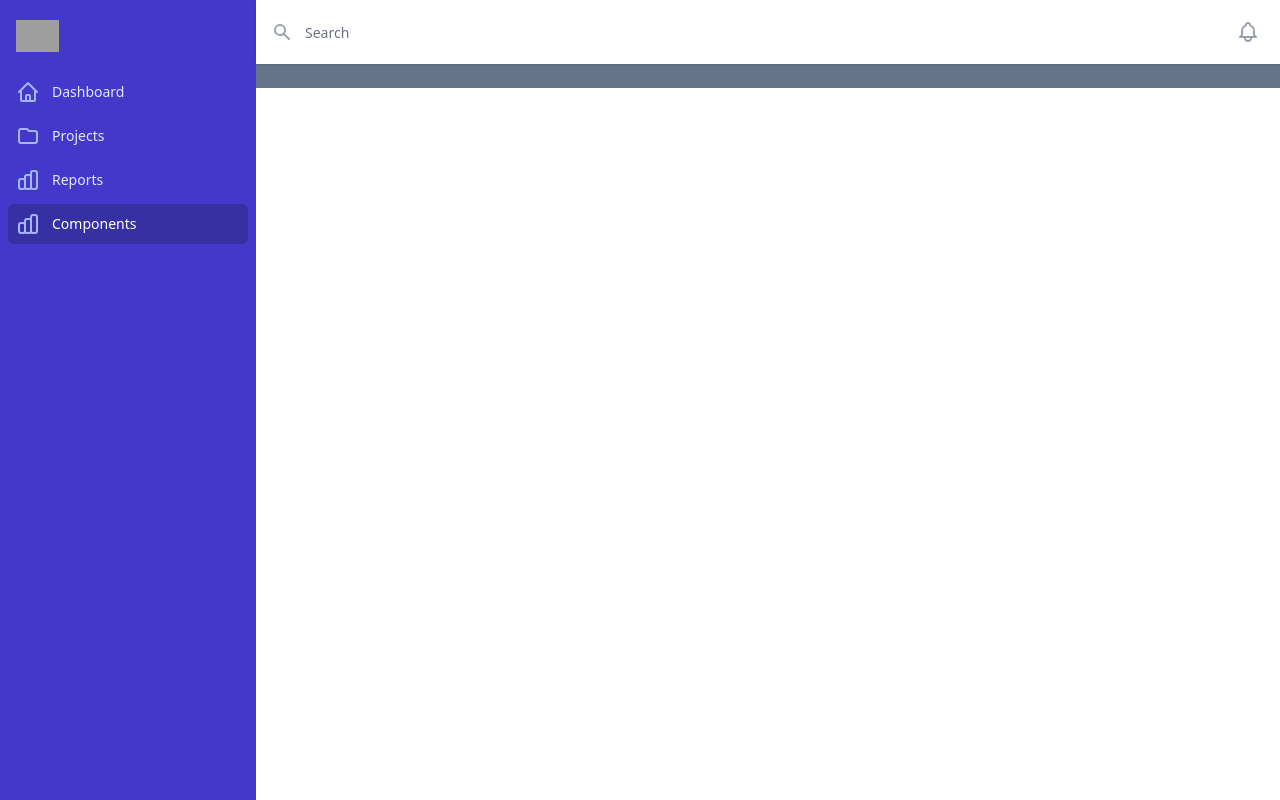
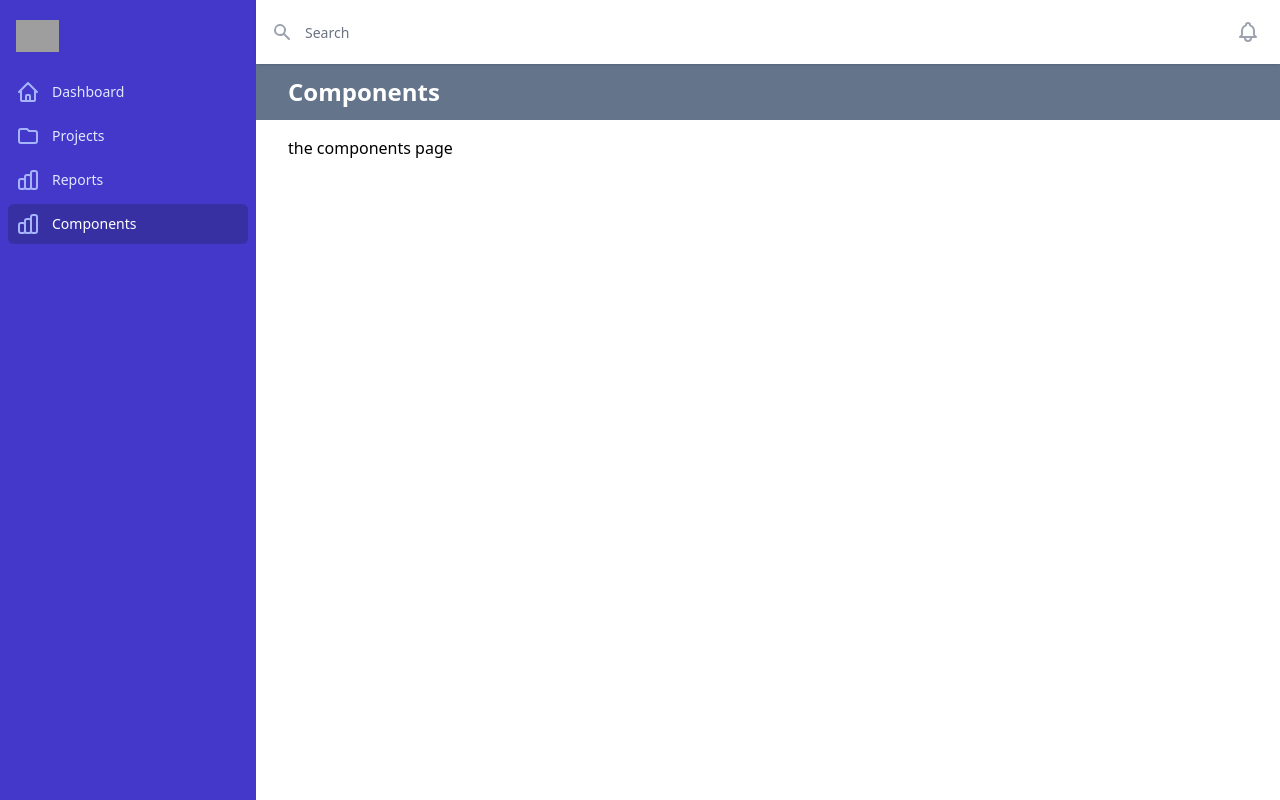
Before and after one commit to benjaminkent/vite-tailwindui, a Vue app: page /components in a window 1280 px wide. Built offline with nearby package versions, Linux system fonts and the light colour scheme; grey boxes are pictures that could not be loaded; a web font is replaced by a local one.

Commit message:
add path

```diff
--- a/src/router/index.ts
+++ b/src/router/index.ts
@@ -2,6 +2,7 @@ import { createRouter, createWebHistory } from 'vue-router'
 import Dashboard from '../views/Dashboard.vue'
 import Projects from '../views/Projects.vue'
 import Reports from '../views/Reports.vue'
+import Components from '../views/Components.vue'
 
 const routes = [
   {
@@ -19,6 +20,11 @@ const routes = [
     name: 'reports',
     component: Reports,
   },
+  {
+    path: '/components',
+    name: 'components',
+    component: Components,
+  },
 ]
 
 const router = createRouter({
--- /dev/null
+++ b/src/views/Components.vue
@@ -0,0 +1,5 @@
+<template>
+  <div>the components page</div>
+</template>
+
+<script setup lang="ts"></script>
```
Also changed, not shown: tsconfig.json (+8 -10 lines).
